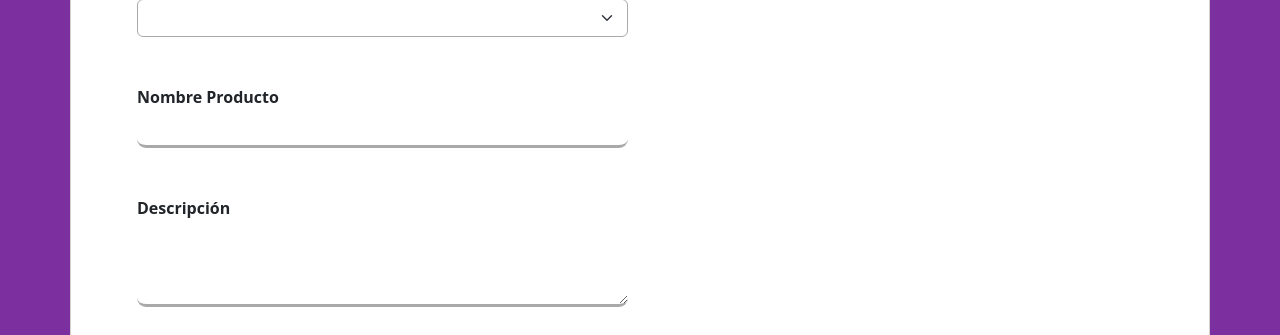
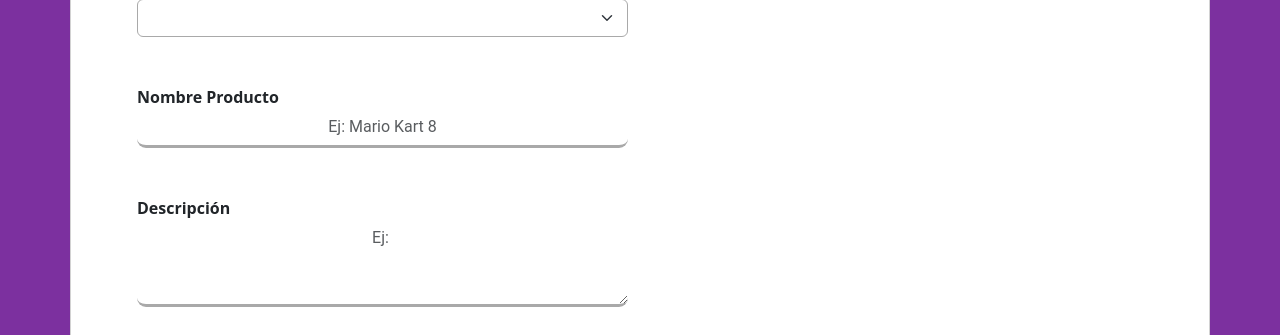
Before and after one commit to elmatiaa/proyecto_tienda, a Django app: template core/templates/core/productos.html in a window 1280 px wide. Shown: the part 442-777 px from the top of the page. Run offline with Django 4.2, Linux system fonts and the light colour scheme; the template is opened without the code that fills it: values that come from a table or form of the project are taken from there, others are empty; data comes from the database, SQL or seed files in the repository; parts of the project's set-up code (start-up, migrations or seed data) failed here and were passed over; some libraries are stand-ins or nearby versions.

Commit message:
commit provisorio

```diff
--- a/core/templates/core/productos.html
+++ b/core/templates/core/productos.html
@@ -50,53 +50,6 @@
 
   {% endcomment %}
 
-    <!-- <table id="tabla-principal" class="table table-hover">
-        <thead>
-            <tr>
-                <th> ID </th>
-                <th> Categoría </th>
-                <th> Nombre </th>
-                <th> Descripción </th>
-                <th> Precio </th>
-                <th> %Subs </th>
-                <th> %Oferta </th>
-                <th> Imagen </th>
-                <th> Editar </th>
-                <th> Eliminar </th>
-            </tr>
-        </thead>
-        <tbody>
-            {% for producto in productos %}
-
-              producto.id
-              producto.categoria
-              producto.nombre
-              producto.descripcion
-              producto.precio|formatear_dinero
-              producto.descuento_subscriptor|formatear_porcentaje
-              producto.descuento_oferta|formatear_porcentaje
-              <td>
-                  <img src="/media/{{ producto.imagen }}" class="producto-sm" alt="">
-              </td>
-              <td>
-                  <a href="{% url 'productos' 'actualizar' producto.id %}" class="btn btn-primary btn-sm"> Editar </a>
-              </td>
-              <td>
-                  <form method="delete">
-                      <a href="{% url 'productos' 'eliminar' producto.id %}" class="btn btn-danger btn-sm"> Eliminar </a>
-                  </form>
-              </td>
-                </tr>
-            {% endfor %}
-        </tbody>
-    </table> -->
-
-  {% comment %}
-
-  {% endif %}
-
-  {% endcomment %}
-
     <div class="card container">
       <div class="card-body">
         <p class="ficha_titulo text-center py-4 pt-4" >Mantenedor de productos</p>
@@ -122,11 +75,11 @@
                 </div>
                 <div class="mb-3 fw-bold py-3">
                   <label for="nombre_producto" class="form-label-1">Nombre Producto</label>
-                <input type="text" class="form-control" id="nombre_producto" required>
+                  <input type="text" class="form-control" id="nombre_producto" placeholder="Ej: Mario Kart 8" required>
                 </div>
                 <div class="mb-3 fw-bold py-3">
                   <label for="descripcion_producto" class="form-label-1">Descripción</label>
-                <textarea type="text" class="form-control" id="descripcion_producto" rows="3"  required></textarea>
+                  <textarea type="text" class="form-control" id="descripcion_producto" rows="3" placeholder="Ej: " required></textarea>
                 </div>
                 <div class="mb-3 fw-bold py-3">
                   <label for="precio_producto" class="form-label-1">Precio</label>
@@ -206,6 +159,12 @@
       </div>
     </div>
 
+  {% comment %}
+
+  {% endif %}
+
+  {% endcomment %}
+
 {% endblock content %}
 
 {% block script %}
```
Lines whose indentation alone changed are shown as unchanged.
